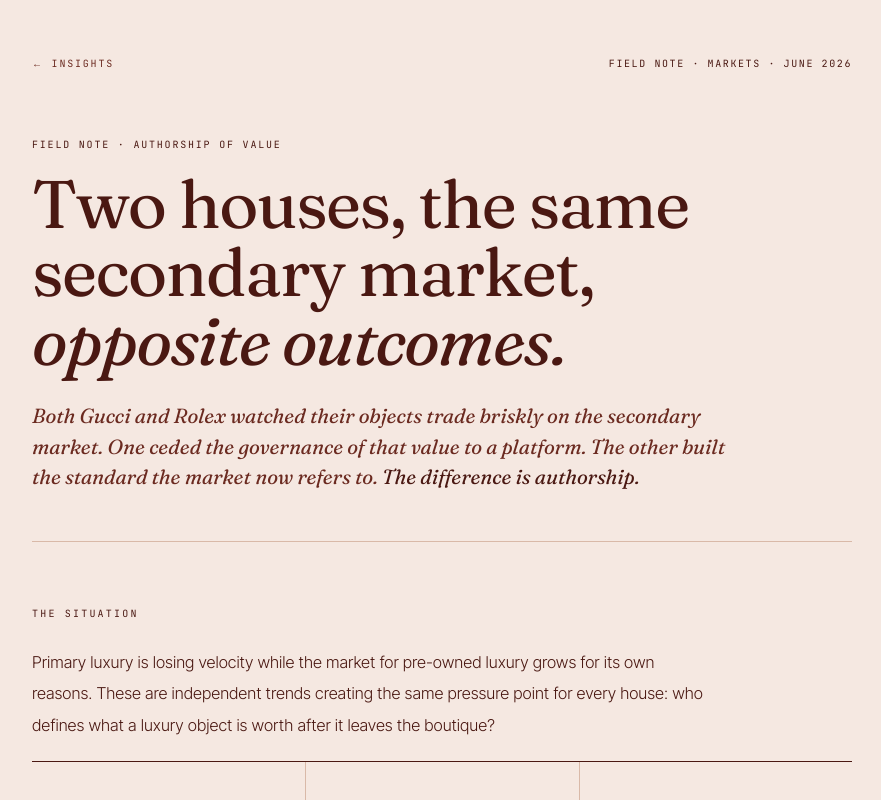
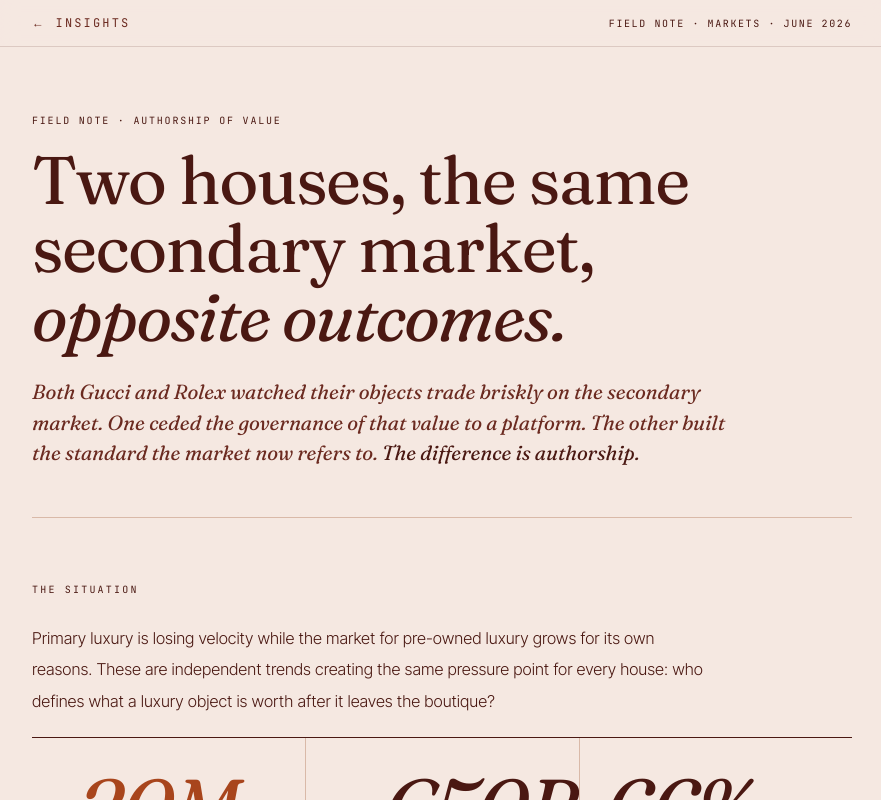
Before and after one commit to laurentm1/bceventure, a Next.js app: page /insights/two-houses in a window 1280 px wide. Shown: the top 800 px of the page, without its empty margins (198-1079 px from the left). Built offline with nearby package versions, Linux system fonts and the light colour scheme; a web font is replaced by a local one.

Commit message:
Make framework back link sticky and slightly larger

```diff
--- a/app/framework/styles/framework.css
+++ b/app/framework/styles/framework.css
@@ -9,6 +9,14 @@
 body {
   background: var(--bone);
   color: var(--ink);
+}
+
+/* globals.css sets `overflow-x: hidden` on html/body, which forces overflow-y
+   to `auto` and makes them scroll containers — that breaks `position: sticky`
+   for the topbar. `clip` prevents horizontal overflow without that side effect. */
+html,
+body {
+  overflow-x: clip;
 }
 
 .fw-page {
@@ -38,17 +46,25 @@
 
 /* ===== Topbar ===== */
 .fw-topbar {
+  position: sticky;
+  top: 0;
+  z-index: 30;
   display: flex;
   align-items: center;
   justify-content: space-between;
   gap: 1.25rem;
-  margin-bottom: 2.5rem;
+  margin: -3.5rem -2.5rem 2.5rem;
+  padding: 14px 2.5rem;
+  background: color-mix(in srgb, var(--bone) 88%, transparent);
+  backdrop-filter: blur(12px);
+  -webkit-backdrop-filter: blur(12px);
+  border-bottom: 0.5px solid var(--rule-soft);
   flex-wrap: wrap;
 }
 .fw-back {
   display: inline-block;
   font-family: var(--mono);
-  font-size: 10px;
+  font-size: 12px;
   letter-spacing: 0.18em;
   text-transform: uppercase;
   color: var(--ink-2);
@@ -1210,6 +1226,7 @@
 /* ===== Mobile ===== */
 @media (max-width: 640px) {
   .fw-shell { padding: 2.5rem 1.25rem 4rem; }
+  .fw-topbar { margin: -2.5rem -1.25rem 2rem; padding: 12px 1.25rem; }
 
   /* Legacy .fw-tier (still used in research zone, not public) */
   .fw-tier {
```
